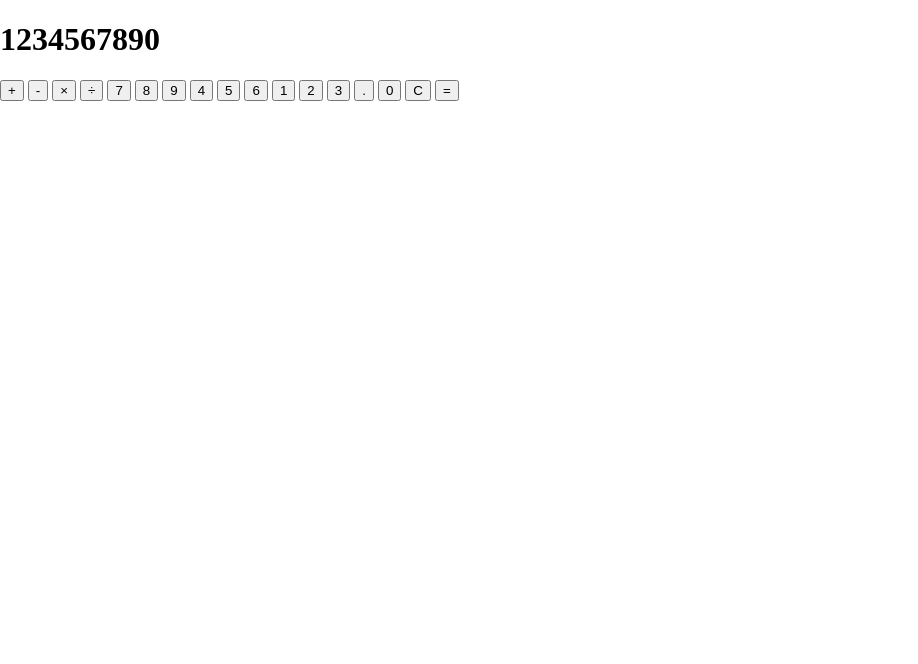
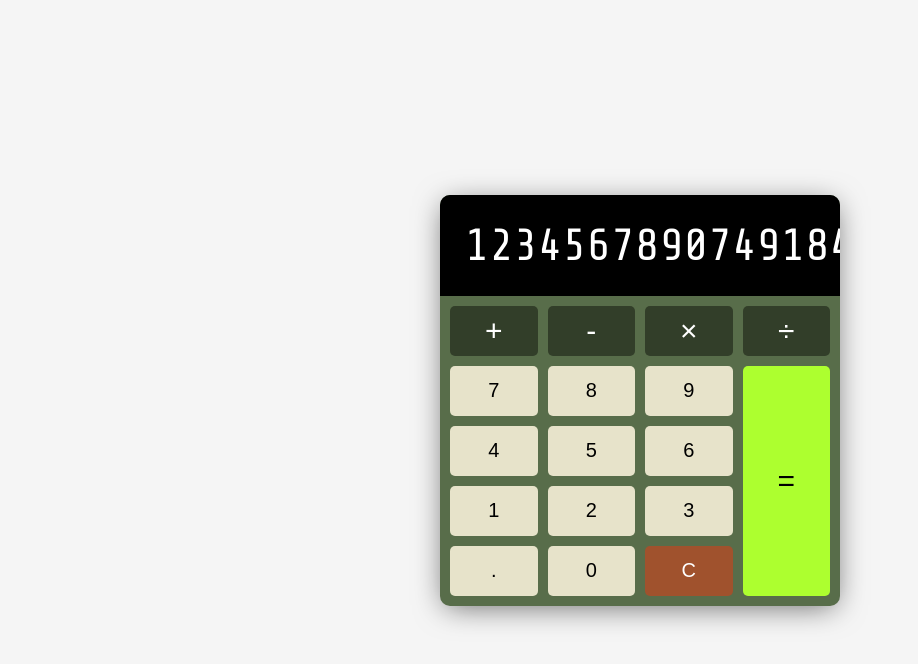
Before and after one commit to rifkyzena/calculator-website, a plain HTML site: page index.html in a window 1280 px wide. Shown: the whole page, without its empty margins (0-918 px from the left). Drawn offline with nearby package versions, Linux system fonts and the light colour scheme.

Commit message:
more UI fix

```diff
--- a/index.html
+++ b/index.html
@@ -12,7 +12,7 @@
     <div class="calculator">
         <!-- Display -->
         <div class="calculator-display">
-            <h1>1234567890</h1>
+            <h1>123456789074918489127491</h1>
         </div>
         <!-- Buttons -->
         <div class="calculator-buttons">
--- a/style.css
+++ b/style.css
@@ -1,3 +1,4 @@
+@import url('https://fonts.googleapis.com/css2?family=Share+Tech+Mono&display=swap');
 
 html {
   box-sizing: border-box;
@@ -6,4 +7,113 @@ html {
 body {
   margin: 0;
   min-height: 100vh;
+  display: flex;
+  justify-content: center;
+  align-items: center;
+  background: whitesmoke;
+  /* background: linear-gradient(to right, #5433ff, #20bdff, #a5fecb);  */
 }
+
+.calculator {
+  background: #586d4a;
+  width: 400px;
+  border-radius: 10px;
+  box-shadow: 0 5px 30px -5px rgba(0, 0, 0, 0.6);
+}
+
+/* Display */
+.calculator-display{
+  background: black;
+  color: white;
+  margin: 0;
+  display: flex;
+  align-items: center;
+  justify-content: flex-end;
+  border-radius: 10px 10px 0 0;
+}
+
+.calculator-display h1 {
+  margin: 0;
+  padding: 25px;
+  font-size: 45px;
+  font-family: 'Share Tech Mono', sans-serif;
+  font-weight: 100;
+  overflow-x: auto;
+}
+
+/* custom scrollbar */
+
+/* width */
+::-webkit-scrollbar {
+  width: 10px;
+}
+
+/* Track */
+::-webkit-scrollbar-track {
+  background: #f1f1f1;
+}
+
+/* Handle */
+::-webkit-scrollbar-thumb {
+  background: #888;
+}
+
+/* Handle on hover */
+::-webkit-scrollbar-thumb:hover {
+  background: #555;
+}
+
+/* Buttons */
+.calculator-buttons {
+  display: grid;
+  grid-template-columns: repeat(4, 1fr);
+  grid-gap: 10px;
+  padding: 10px;
+}
+
+button {
+  min-height: 50px;
+  font-size: 20px;
+  font-weight: 100;
+  border: none;
+  border-radius: 5px;
+  cursor: pointer;
+  background: #e7e3ca;
+}
+
+button:hover {
+  filter: brightness(120%);
+}
+
+button:active {
+  transform: translateY(2px);
+}
+
+button:focus{
+  outline: none;
+}
+
+.operator {
+  background: #323e29;
+  color: white;
+  font-size: 30px;
+}
+
+.clear {
+  background: #a0522d;
+  color: white;
+}
+
+.equal-sign {
+  grid-column: -2;
+  grid-row: 2 / span 4;
+  background: greenyellow;
+  color: black;
+}
+
+/* Media Query: Large Smartphones (Vertical) */
+@media screen and (max-width: 600px) {
+  .calculator{
+    width: 95%;
+  }
+}
```
